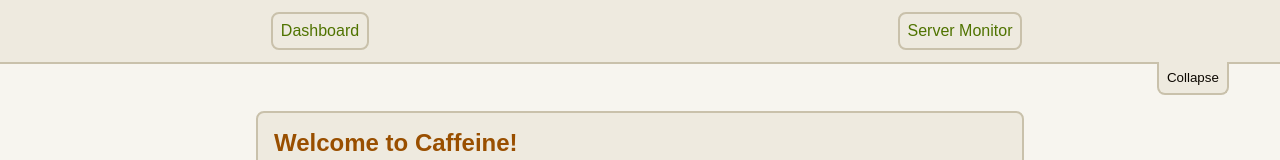
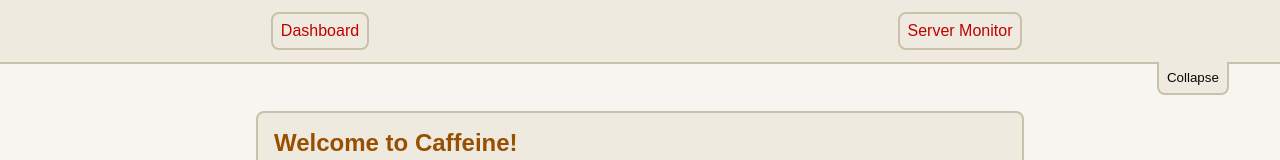
Before and after one commit to jmw-stanborough/caffeine, a SvelteKit app: page / in a window 1280 px wide. Shown: the top 160 px of the page. Built offline with nearby package versions, Linux system fonts and the light colour scheme.

Commit message:
Change secondary colour to be colder instead of warmer

```diff
--- a/src/routes/+layout.svelte
+++ b/src/routes/+layout.svelte
@@ -27,7 +27,7 @@
     --color-primary-c: calc(16 / 64);
     --color-primary-h: 90;
     --color-primary: oklch(var(--color-primary-l) var(--color-primary-c) var(--color-primary-h));
-    --color-secondary: oklch(from var(--color-primary) l c calc(h + 32));
+    --color-secondary: oklch(from var(--color-primary) l c calc(h - 32));
 
     --color-base-l: calc(62 / 64);
     --color-surface-l: calc(60 / 64);
```
